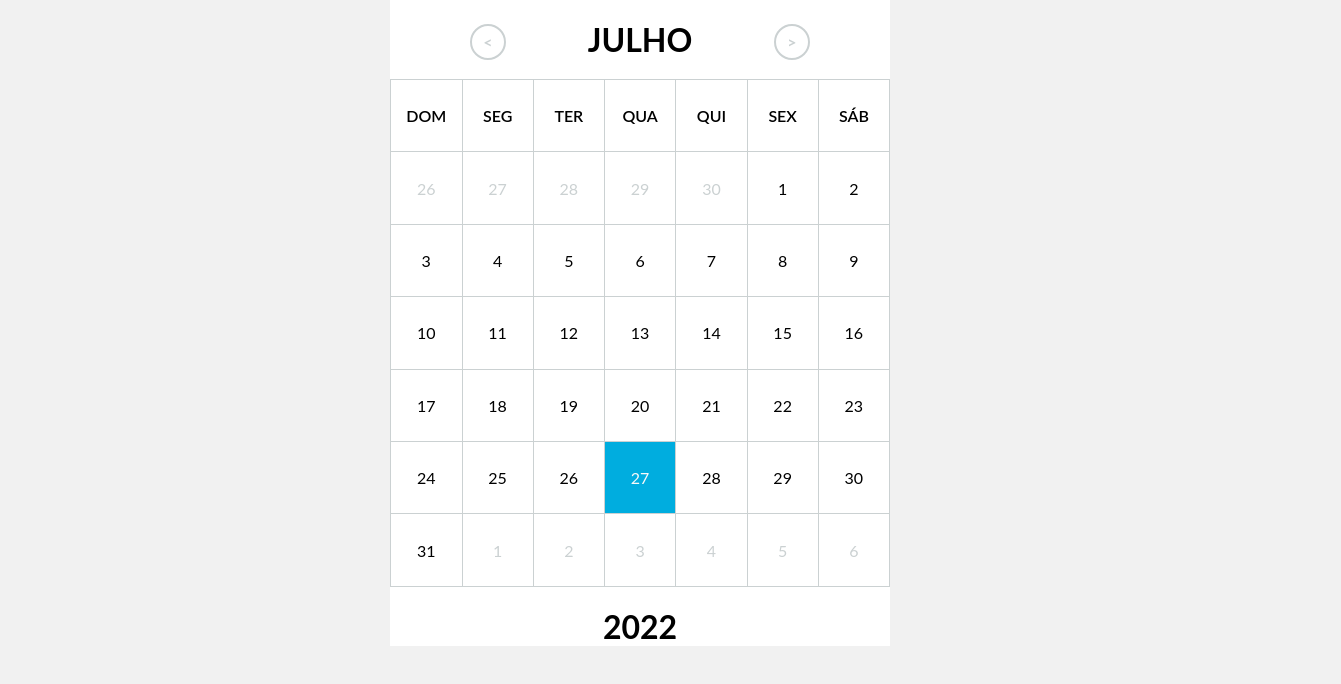
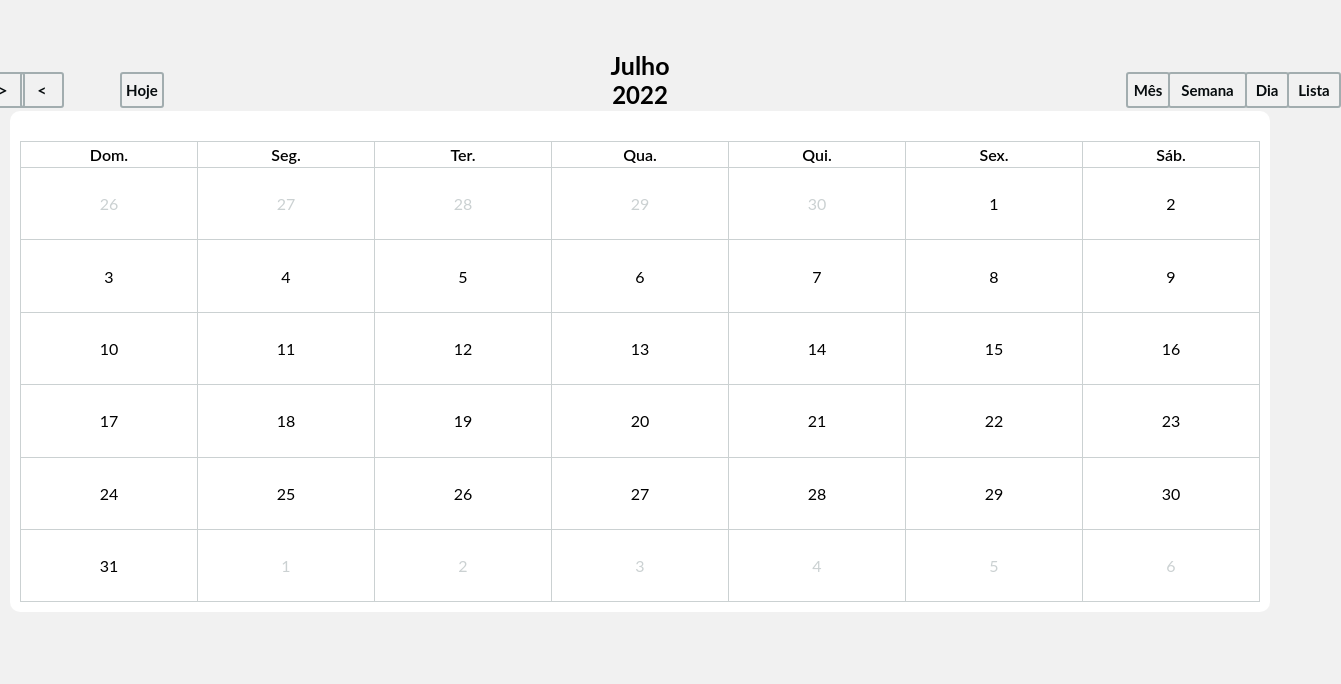
Before and after one commit to mhenriqueo/calendar, a plain HTML site: page index.html in a window 1280 px wide. Shown: the whole page, 1341 px wide, since content can reach past the window. Drawn offline with Linux system fonts and the light colour scheme.

Commit message:
Segunda Versão

```diff
--- a/css/main.css
+++ b/css/main.css
@@ -4,53 +4,86 @@
     font-family: 'Lato', sans-serif;
 }
 
-body {
+body,
+html {
     background: #f1f1f1;
 }
 
-.conteudo {
-    left: 50%;
-    margin: 0 0 0 -250px;
-    position: absolute;
-    width: 500px;
-    background: white;
-}
-
-.calendario {
+header {
     text-align: center;
-}
-
-.conteudo .calendario header {
     position: relative;
 }
 
-h2 {
-    margin-top: 20px;
-    font-size: 32px;
-    text-transform: uppercase;
+h1 {
+    margin-top: 50px;
+    font-size: 25px;
+}
+
+.btn-today,
+.btn-mes,
+.btn-semana,
+.btn-dia,
+.btn-lista {
+    position: absolute;
+    top: 65%;
+    height: 32px;
+    width: 40px;
+    line-height: 32px;
+    margin-top: -16px;
+    border: 2px solid #a2adaf;
+    border-radius: 3px;
+    color: #070c0e;
+    font-size: 15px;
+    font-weight: bold;
+    user-select: none;
+    cursor: pointer;
+}
+
+.btn-today {
+    left: 120px;
+}
+
+.btn-mes {
+    left: 1126px;
+}
+
+.btn-semana {
+    left: 1168px;
+    width: 75px;
+}
+
+.btn-dia {
+    left: 1245px;
+}
+
+.btn-lista {
+    left: 1287px;
+    width: 50px;
 }
 
 .btn-ant,
 .btn-pro {
     position: absolute;
-    top: 50%;
+    top: 65%;
     height: 32px;
-    width: 32px;
+    width: 40px;
     line-height: 32px;
     margin-top: -16px;
-    border: 2px solid #cbd1d2;
-    border-radius: 50%;
-    color: #cbd1d2;
+    border: 2px solid #a2adaf;
+    border-radius: 3px;
+    color: #070c0e;
     font-size: 16px;
     font-weight: bold;
+    user-select: none;
+    cursor: pointer;
 }
 
 .btn-ant {
-    left: 80px;
+    left: 20px;
 }
 
 .btn-pro {
-    right: 80px;
+    right: 1255px;
 }
 
 .btn-ant:hover,
@@ -59,45 +92,64 @@ h2 {
     color: #f9f9f9;
 }
 
-.calendario table {
+.calendar-card {
+    background-color: #fff;
+    border-radius: 10px;
+    padding: 10px 10px;
+}
+
+.calendar-container {
+    width: 100%;
+    max-width: 1350px;
+    margin: 0 auto;
+}
+
+#sales {
+    padding: 2px 10px;
+}
+
+.calendar-sales-table {
+    width: 100%;
     margin-top: 20px;
     border-collapse: collapse;
+    border-spacing: 0;
 }
 
-.calendario thead {
+.calendar-sales-table thead td {
     background: white;
     font-weight: 600;
-    text-transform: uppercase;
+    height: 25px;
+    width: 25px;
 }
 
-.calendario td {
+.calendar-sales-table td {
     border: 1px solid #cbd1d2;
     height: 71.4px;
     text-align: center;
     width: 71.4px;
 }
 
-.calendario tbody td {
+.calendar-sales-table tbody td {
     cursor: pointer;
 }
 
-.calendario tbody td:hover {
+.calendar-sales-table tbody td:hover {
     background: rgb(0, 173, 223, 0.8);
     color: #f9f9f9;
 }
 
-.calendario table .dia-atual {
+.calendar-sales-table table .dia-atual {
     background: #00addf;
     color: #f9f9f9;
 }
 
-.calendario .mes-anterior,
-.calendario .proximo-mes {
+.calendar-sales-table .mes-anterior,
+.calendar-sales-table .proximo-mes {
     color: #cbd1d2;
 }
 
-.calendario .mes-anterior:hover,
-.calendario .proximo-mes:hover {
+.calendar-sales-table .mes-anterior:hover,
+.calendar-sales-table .proximo-mes:hover {
     background: #98a0a0;
 }
 
--- a/index.html
+++ b/index.html
@@ -3,31 +3,65 @@
 
 <head>
     <meta charset="UTF-8">
+    <meta http-equiv="X-UA-Compatible" content="IE=edge">
+    <meta name="viewport" content="width=device-width, initial-scale=1.0">
     <title>Calendário</title>
     <link rel="stylesheet" type="text/css" href="css/main.css">
     <script type="text/javascript" src="script/main.js"></script>
 </head>
 
 <body>
-    <div class="conteudo">
-        <div class="calendario">
     <header>
-                <h2 id="mes">Abril</h2>
+        <div>
+            <div>
+                <h1 id="mes">Abril</h1>
+                <h2 id="ano"></h2>
+            </div>
+
+            <div>
                 <a class="btn-ant" id="btn-ant">
                     <</a>
                         <a class="btn-pro" id="btn-prev">></a>
+            </div>
+
+            <div>
+                <a class="btn-today" id="btn-today">Hoje</a>
+            </div>
+
+            <div>
+                <a class="btn-mes" id="btn-mes">Mês</a>
+            </div>
+
+            <div>
+                <a class="btn-semana" id="btn-semana">Semana</a>
+            </div>
+
+            <div>
+                <a class="btn-dia" id="btn-dia">Dia</a>
+            </div>
+
+            <div>
+                <a class="btn-lista" id="btn-lista">Lista</a>
+            </div>
+
+        </div>
     </header>
 
-            <table>
+    <main>
+        <section id="sales">
+            <div class="calendar-container">
+                <div class="calendar-card">
+                    <div>
+                        <table class="calendar-sales-table">
                             <thead>
                                 <tr>
-                        <td>Dom</td>
-                        <td>Seg</td>
-                        <td>Ter</td>
-                        <td>Qua</td>
-                        <td>Qui</td>
-                        <td>Sex</td>
-                        <td>Sáb</td>
+                                    <td>Dom.</td>
+                                    <td>Seg.</td>
+                                    <td>Ter.</td>
+                                    <td>Qua.</td>
+                                    <td>Qui.</td>
+                                    <td>Sex.</td>
+                                    <td>Sáb.</td>
                                 </tr>
                             </thead>
 
@@ -88,11 +122,16 @@
                                 </tr>
                             </tbody>
                         </table>
+                    </div>
+                </div>
+            </div>
+        </section>
+    </main>
+
     <footer>
         <h2 id="ano"></h2>
     </footer>
-        </div>
-    </div>
+
 </body>
 
 </html>
```
Lines whose indentation alone changed are shown as unchanged.
